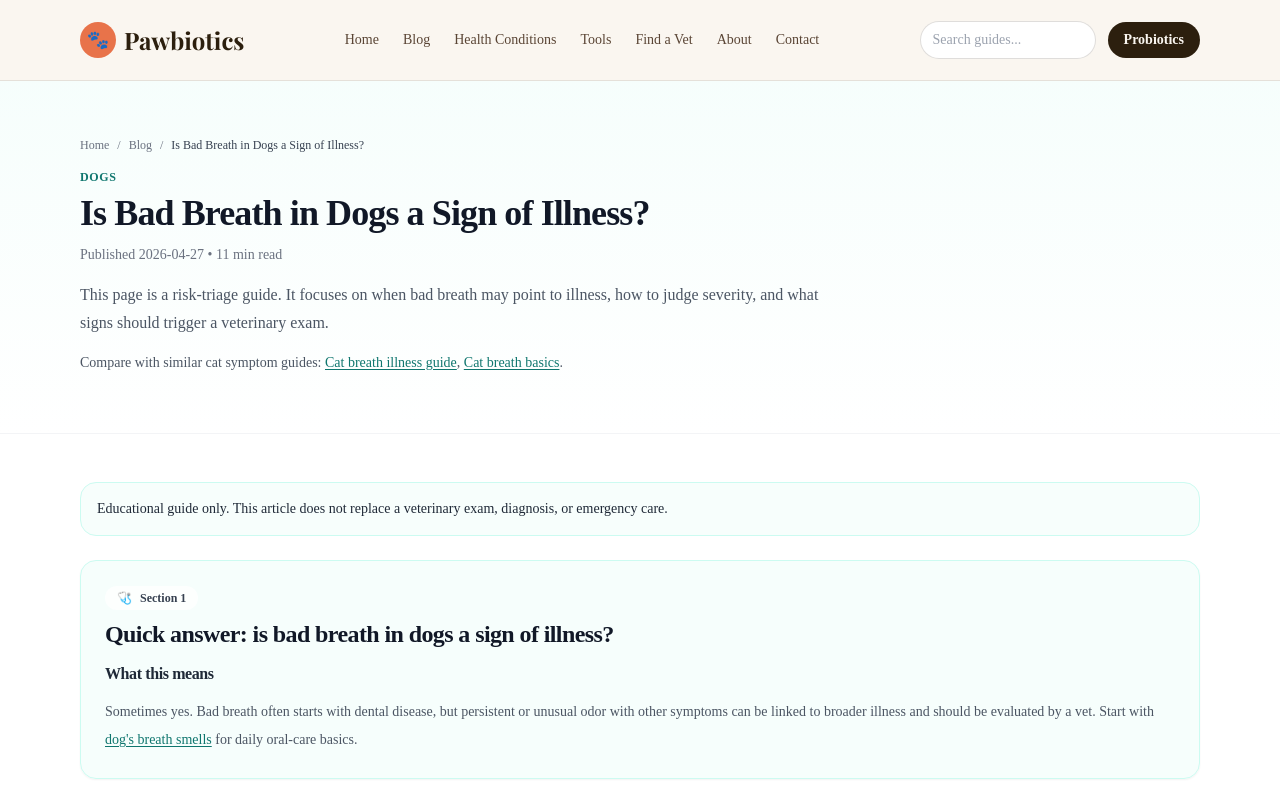
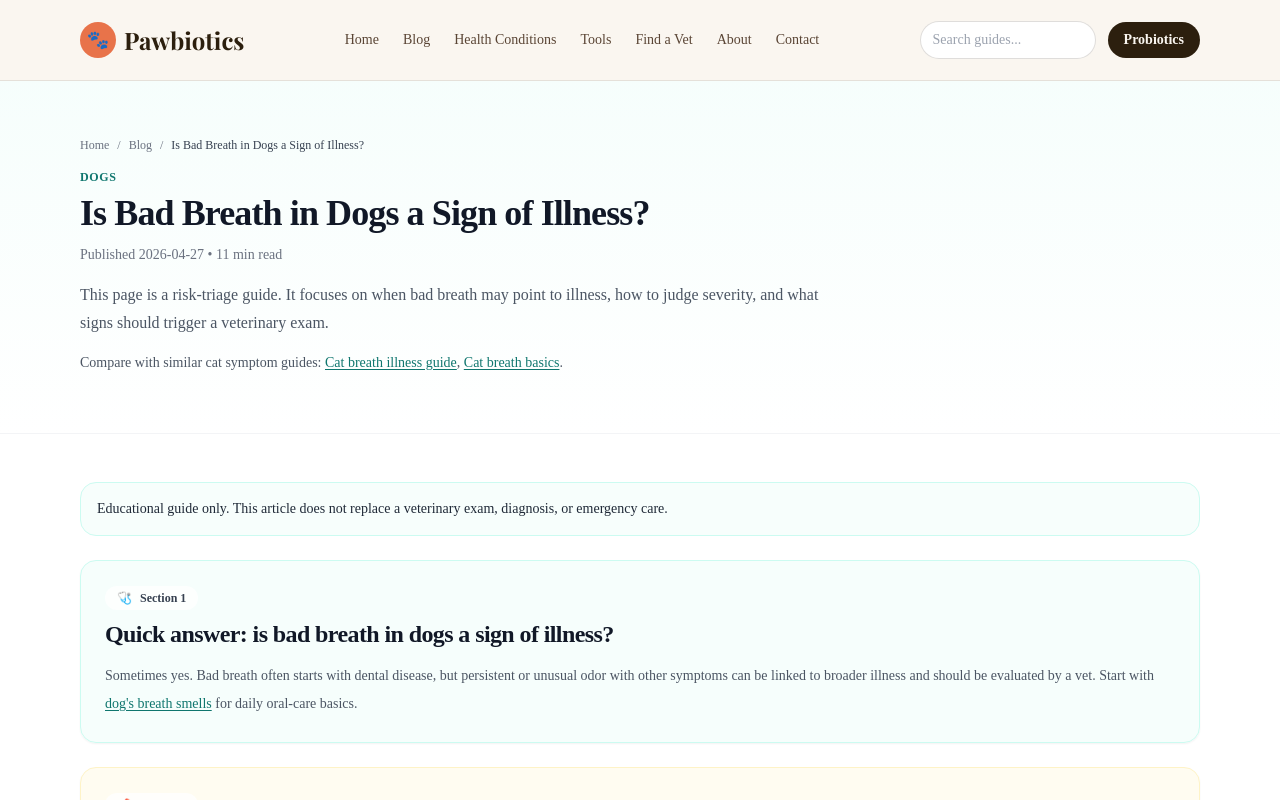
Before and after one commit to seocatalyst2-png/pawbiotics-project, a Next.js app: page /blog/is-bad-breath-in-dogs-a-sign-of-illness in a window 1280 px wide. Shown: the top 800 px of the page. Built offline with nearby package versions, Linux system fonts and the light colour scheme; a web font is replaced by a local one.

Commit message:
Clean blog section rendering

```diff
--- a/app/blog/[slug]/page.tsx
+++ b/app/blog/[slug]/page.tsx
@@ -419,7 +419,9 @@ export default async function BlogPostPage({ params }: PageProps) {
           <div className="rounded-2xl border border-brand-100 bg-brand-50/50 p-4 text-sm text-brand-900">
             Educational guide only. This article does not replace a veterinary exam, diagnosis, or emergency care.
           </div>
-          {post.sections.map((section, index) => {
+          {post.sections
+            .filter((section) => section.heading.toLowerCase() !== "frequently asked questions")
+            .map((section, index) => {
             const sectionImages = getSectionImages(post, section.heading);
             return (
               <article
@@ -432,7 +434,6 @@ export default async function BlogPostPage({ params }: PageProps) {
                 </div>
                 <h2 className="text-2xl font-semibold text-gray-900">{section.heading}</h2>
                 <div className="mt-3 space-y-3">
-                  <h3 className="text-base font-semibold text-gray-800">What this means</h3>
                   {section.paragraphs.map((paragraph) => (
                     <p key={paragraph} className="text-sm leading-7 text-gray-600">
                       {renderParagraphWithLinks(paragraph)}
```
